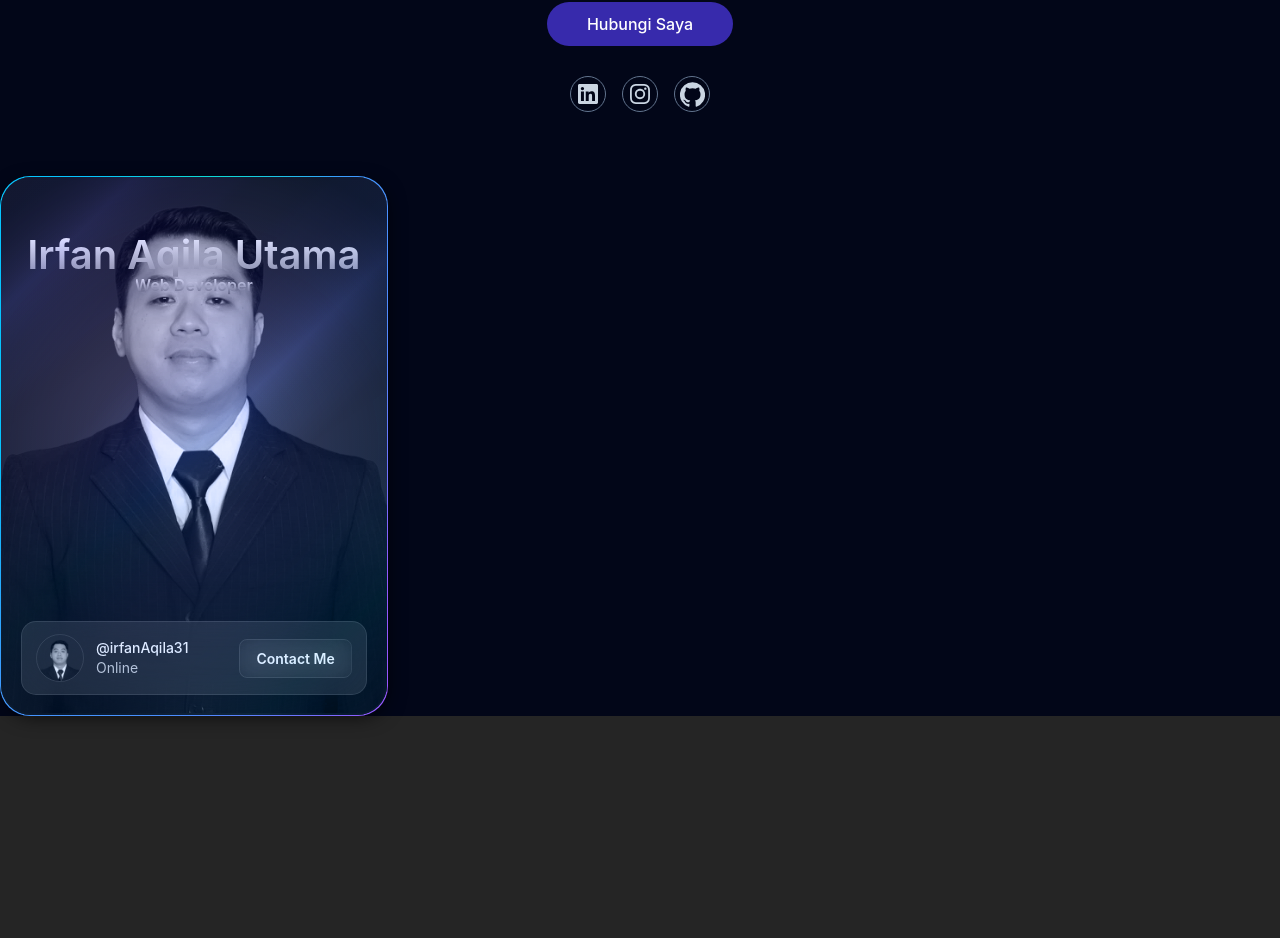
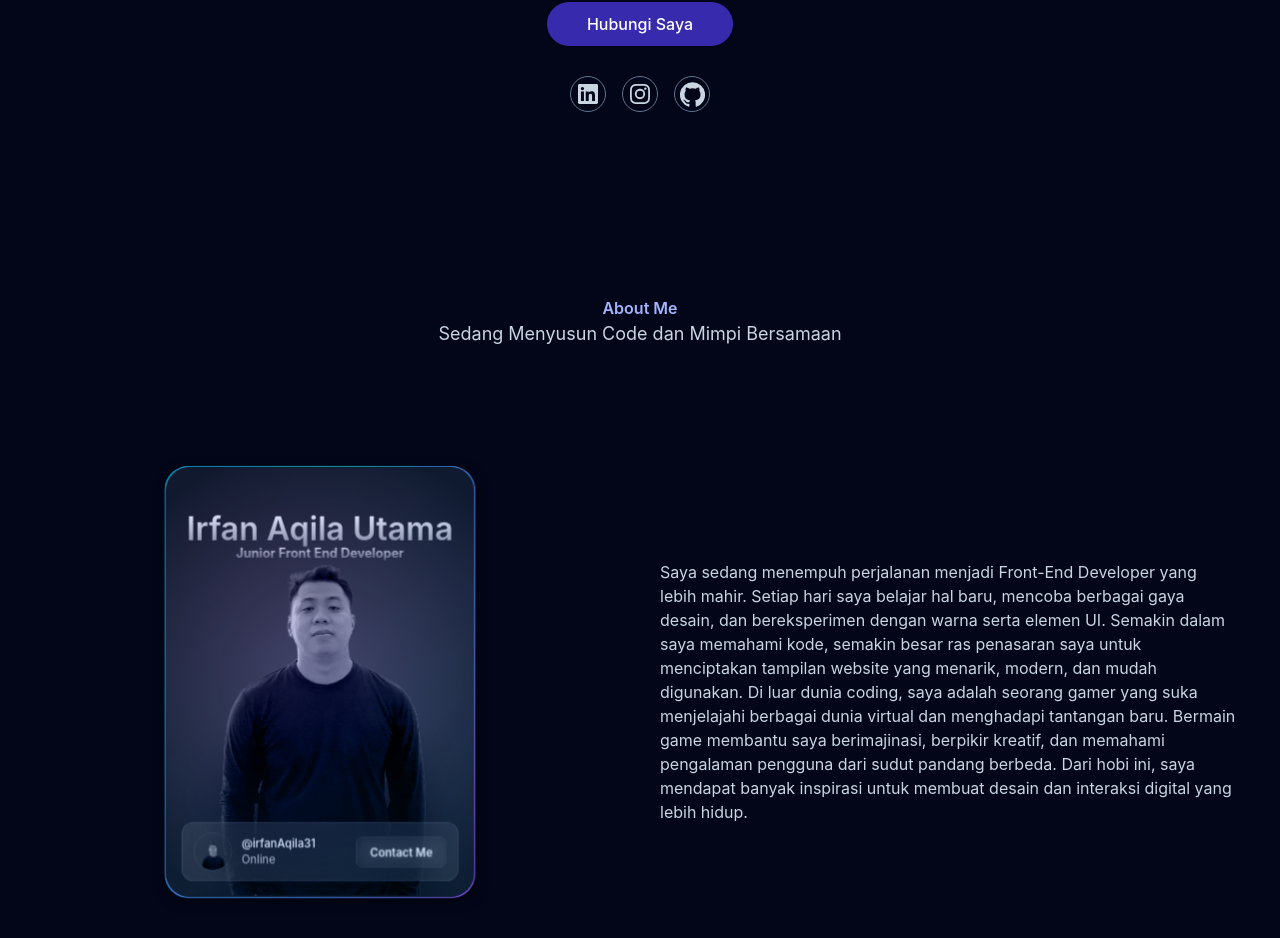
Before and after one commit to IrfanAqila31/Irfan-Dev-Portfolio, a React (Vite) app: page / in a window 1280 px wide. Shown: the part 436-1374 px from the top of the page. Before the commit the page ends 1152 px from the top, so only its background shows below. Built offline with nearby package versions, Linux system fonts and the light colour scheme.

Commit message:
setup profil card dan about me

```diff
--- a/src/components/ProfileCard.css
+++ b/src/components/ProfileCard.css
@@ -14,11 +14,11 @@
   --behind-gradient: none;
   --inner-gradient: none;
   --sunpillar-1: hsl(2, 100%, 73%);
-  --sunpillar-2: hsl(53, 100%, 69%);
-  --sunpillar-3: hsl(93, 100%, 69%);
+  /* --sunpillar-2: hsl(53, 100%, 69%); */
+  /* --sunpillar-3: hsl(93, 100%, 69%);
   --sunpillar-4: hsl(176, 100%, 76%);
   --sunpillar-5: hsl(228, 100%, 74%);
-  --sunpillar-6: hsl(283, 100%, 73%);
+  --sunpillar-6: hsl(283, 100%, 73%); */
   --sunpillar-clr-1: var(--sunpillar-1);
   --sunpillar-clr-2: var(--sunpillar-2);
   --sunpillar-clr-3: var(--sunpillar-3);
@@ -33,6 +33,7 @@
   transform: translate3d(0, 0, 0.1px);
   position: relative;
   touch-action: none;
+  transform: scale(0.8);
 }
 
 .pc-card-wrapper::before {
--- a/src/pages/AboutPage.tsx
+++ b/src/pages/AboutPage.tsx
@@ -1,12 +1,25 @@
 import ProfileCard from "../components/ProfileCard";
-import avatar from "../assets/avatar.png";
+import avatar from "../assets/saya.png";
 const AboutPage = () => {
   return (
     <>
-      <div>
+      <section id="about" className="pt-30 pb-28">
+        <div className="container mx-auto">
+          <div className="w-full px-5">
+            <div className="max-w-xl mx-auto text-center mb-16 ">
+              <h4 className="text-indigo-300 font-semibold">About Me</h4>
+              <h2 className="text-slate-300 text-lg">
+                Sedang Menyusun Code dan Mimpi Bersamaan
+              </h2>
+            </div>
+          </div>
+        </div>
+        <div className="container mx-auto">
+          <div className="flex flex-wrap justify-center items-center">
+            <div className="w-full px-5 md:w-1/2 flex justify-center">
               <ProfileCard
                 name="Irfan Aqila Utama"
-          title="Web Developer"
+                title="Junior Front End Developer"
                 handle="irfanAqila31"
                 status="Online"
                 contactText="Contact Me"
@@ -17,6 +30,26 @@
                 onContactClick={() => console.log("Contact clicked")}
               />
             </div>
+            <div className="w-full px-5 md:w-1/2 ">
+              <p className="mt-5 text-slate-300 text-bas xl:max-w-xl">
+                Saya sedang menempuh perjalanan menjadi Front-End Developer yang
+                lebih mahir. Setiap hari saya belajar hal baru, mencoba berbagai
+                gaya desain, dan bereksperimen dengan warna serta elemen UI.
+                Semakin dalam saya memahami kode, semakin besar ras penasaran
+                saya untuk menciptakan tampilan website yang menarik, modern,
+                dan mudah digunakan. Di luar dunia coding, saya adalah seorang
+                gamer yang suka menjelajahi berbagai dunia virtual dan
+                menghadapi tantangan baru. Bermain game membantu saya
+                berimajinasi, berpikir kreatif, dan memahami pengalaman pengguna
+                dari sudut pandang berbeda. Dari hobi ini, saya mendapat banyak
+                inspirasi untuk membuat desain dan interaksi digital yang lebih
+                hidup.
+              </p>
+            </div>
+          </div>
+        </div>
+      </section>
+      <div></div>
     </>
   );
 };
```
Also changed, not shown: src/assets/saya.jpeg (deleted), src/assets/saya.png (added). Lines whose indentation alone changed are shown as unchanged.
